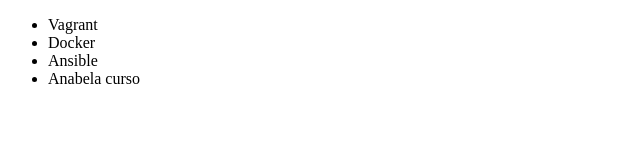
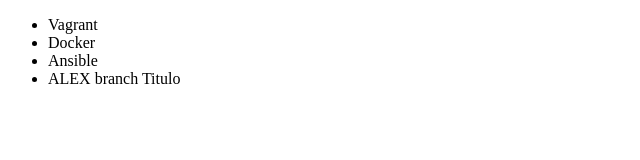
Before and after one commit to cobr4a/cursoAlura, a plain HTML site: page index.html in a window 1280 px wide. Shown: the full height of the page, 0-640 px from the left. Drawn offline with Linux system fonts and the light colour scheme.

Commit message:
Adicionado a linha de branch

```diff
--- a/index.html
+++ b/index.html
@@ -9,7 +9,7 @@
         <li>Vagrant</li>
         <li>Docker</li>
         <li>Ansible</li>
-        <li>Anabela curso</li>
+        <li>ALEX branch Titulo</li>
     </ul>
 </body>
 </html>
```
